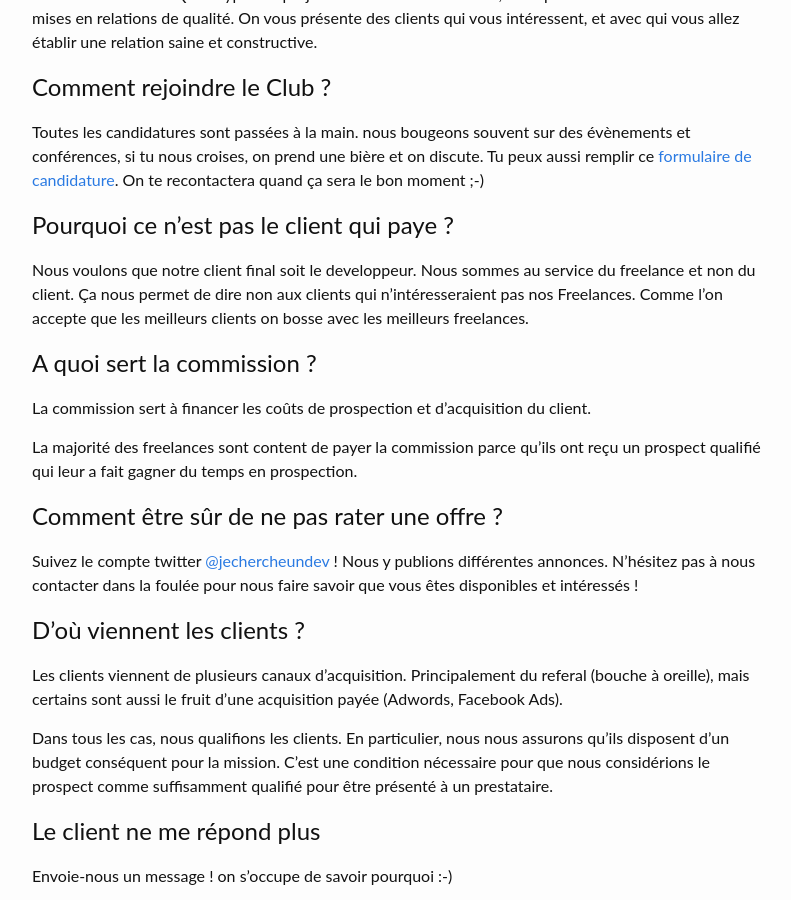
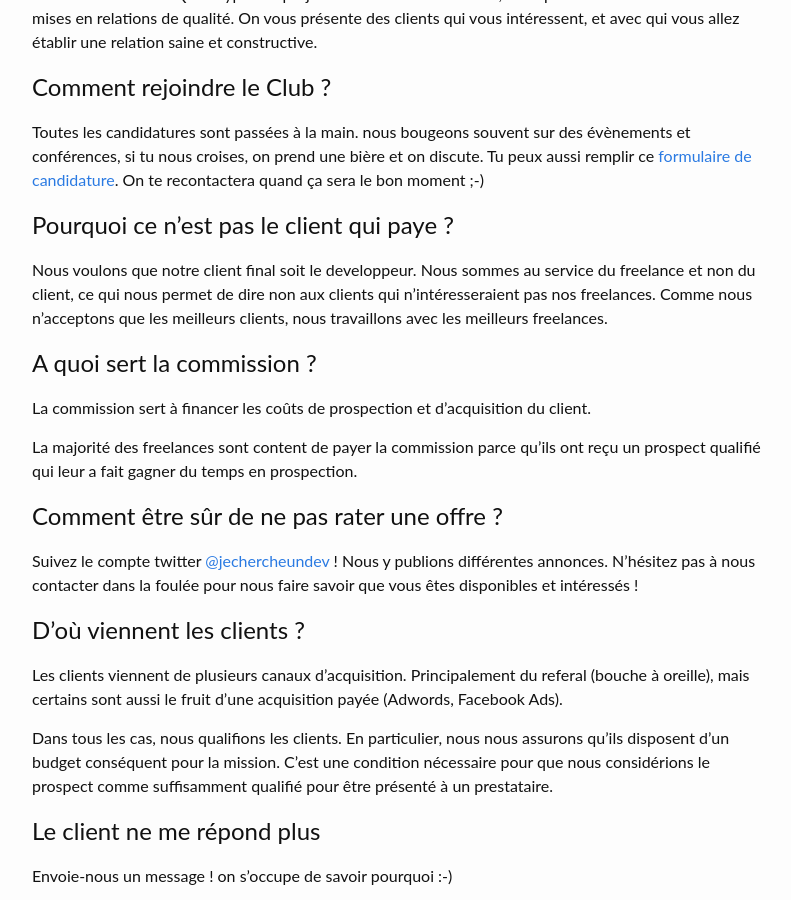
Before and after one commit to jechercheundev/faq, a Jekyll site: the page built from freelance.md, in a window 1280 px wide and 900 px high, scrolled down 529 px. Shown: the whole window, without its empty margins (238-1029 px from the left). Built offline with Jekyll 4.4.1, drawn with Linux system fonts in a browser that asks for light colours; a script that is not in the unit is left out.

Commit message:
phrase moins familière

```diff
--- a/freelance.md
+++ b/freelance.md
@@ -24,7 +24,7 @@ Toutes les candidatures sont passées à la main. nous bougeons souvent sur des
 
 ## Pourquoi ce n'est pas le client qui paye ?
 
-Nous voulons que notre client final soit le developpeur. Nous sommes au service du freelance et non du client. Ça nous permet de dire non aux clients qui n'intéresseraient pas nos Freelances. Comme l'on accepte que les meilleurs clients on bosse avec les meilleurs freelances.
+Nous voulons que notre client final soit le developpeur. Nous sommes au service du freelance et non du client, ce qui nous permet de dire non aux clients qui n'intéresseraient pas nos freelances. Comme nous n’acceptons que les meilleurs clients, nous travaillons avec les meilleurs freelances.
 
 ## A quoi sert la commission ?
 
```
